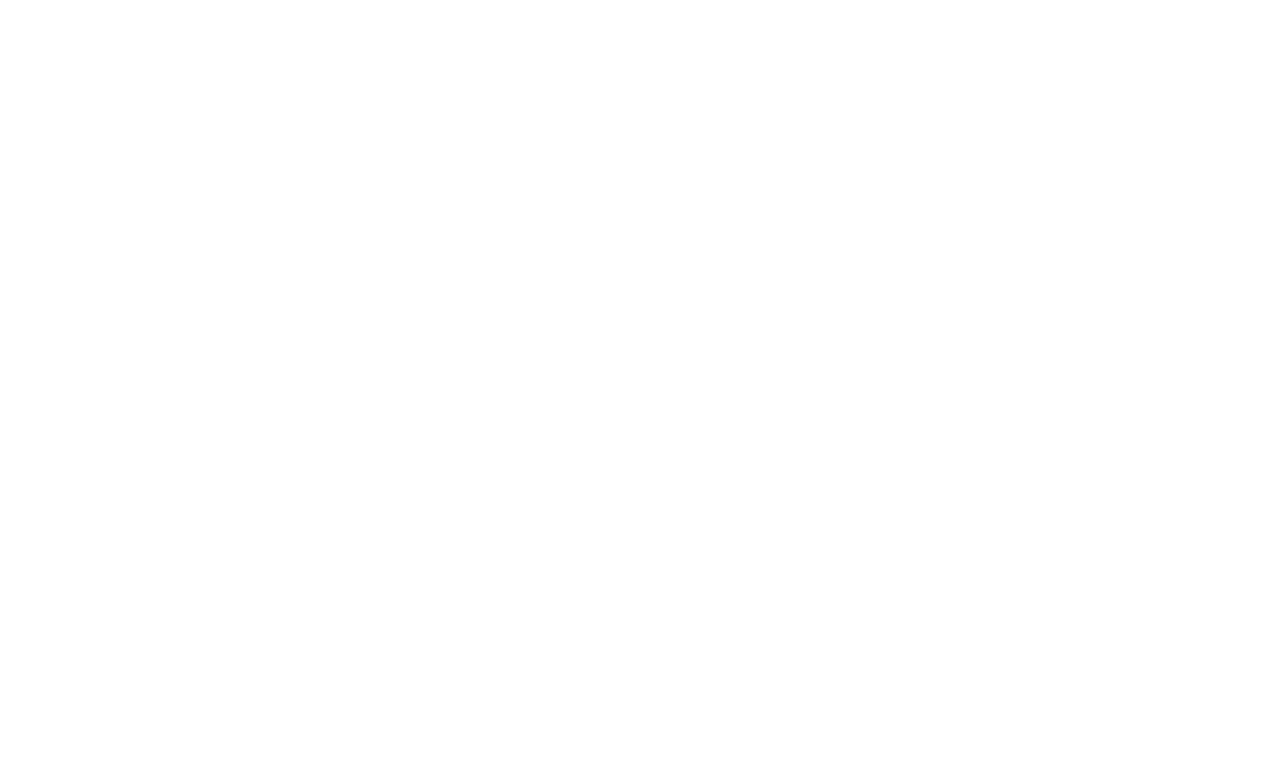
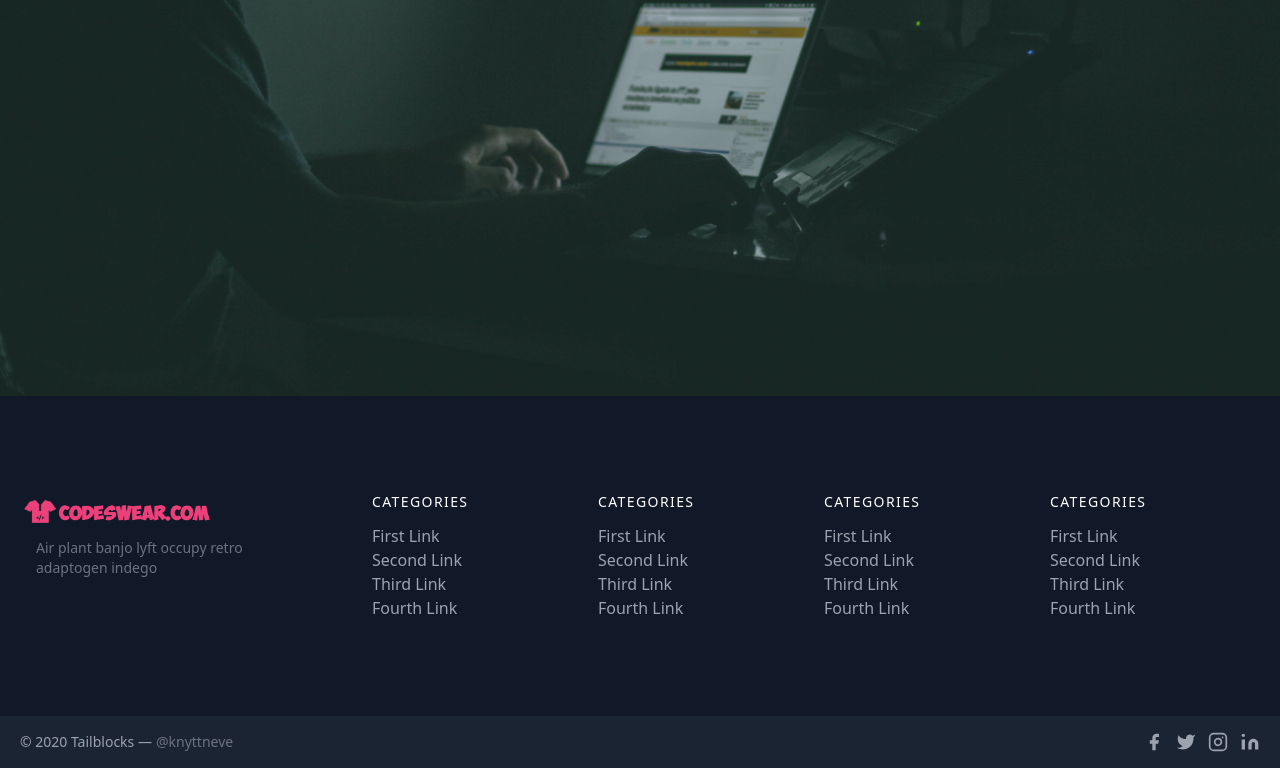
Before and after one commit to mrakib007/next-js-learning, a Next.js app in the folder codeswear/: page / in a window 1280 px wide. Shown: the part 495-1263 px from the top of the page. Before the commit the page ends 800 px from the top, so only its background shows below. Built offline with nearby package versions, Linux system fonts and the light colour scheme.

Commit message:
Adding footer and navbar

```diff
--- /dev/null
+++ b/codeswear/components/Footer.js
@@ -0,0 +1,174 @@
+import Image from "next/image";
+import Link from "next/link";
+import React from "react";
+
+const Footer = () => {
+  return (
+    <div>
+      <footer className="text-gray-400 bg-gray-900 body-font">
+        <div className="container px-5 py-24 mx-auto flex md:items-center lg:items-start md:flex-row md:flex-nowrap flex-wrap flex-col">
+          <div className="w-64 flex-shrink-0 md:mx-0 mx-auto text-center md:text-left">
+           <Link href={'/'} className="flex title-font font-medium items-center md:justify-start justify-center text-white">
+              <Image src="/logo.png" alt="" width={200} height={40}/>
+            </Link>
+            <p className="mt-2 text-sm text-gray-500 px-4">
+              Air plant banjo lyft occupy retro adaptogen indego
+            </p>
+          </div>
+          <div className="flex-grow flex flex-wrap md:pl-20 -mb-10 md:mt-0 mt-10 md:text-left text-center">
+            <div className="lg:w-1/4 md:w-1/2 w-full px-4">
+              <h2 className="title-font font-medium text-white tracking-widest text-sm mb-3">
+                CATEGORIES
+              </h2>
+              <nav className="list-none mb-10">
+                <li>
+                  <a className="text-gray-400 hover:text-white">First Link</a>
+                </li>
+                <li>
+                  <a className="text-gray-400 hover:text-white">Second Link</a>
+                </li>
+                <li>
+                  <a className="text-gray-400 hover:text-white">Third Link</a>
+                </li>
+                <li>
+                  <a className="text-gray-400 hover:text-white">Fourth Link</a>
+                </li>
+              </nav>
+            </div>
+            <div className="lg:w-1/4 md:w-1/2 w-full px-4">
+              <h2 className="title-font font-medium text-white tracking-widest text-sm mb-3">
+                CATEGORIES
+              </h2>
+              <nav className="list-none mb-10">
+                <li>
+                  <a className="text-gray-400 hover:text-white">First Link</a>
+                </li>
+                <li>
+                  <a className="text-gray-400 hover:text-white">Second Link</a>
+                </li>
+                <li>
+                  <a className="text-gray-400 hover:text-white">Third Link</a>
+                </li>
+                <li>
+                  <a className="text-gray-400 hover:text-white">Fourth Link</a>
+                </li>
+              </nav>
+            </div>
+            <div className="lg:w-1/4 md:w-1/2 w-full px-4">
+              <h2 className="title-font font-medium text-white tracking-widest text-sm mb-3">
+                CATEGORIES
+              </h2>
+              <nav className="list-none mb-10">
+                <li>
+                  <a className="text-gray-400 hover:text-white">First Link</a>
+                </li>
+                <li>
+                  <a className="text-gray-400 hover:text-white">Second Link</a>
+                </li>
+                <li>
+                  <a className="text-gray-400 hover:text-white">Third Link</a>
+                </li>
+                <li>
+                  <a className="text-gray-400 hover:text-white">Fourth Link</a>
+                </li>
+              </nav>
+            </div>
+            <div className="lg:w-1/4 md:w-1/2 w-full px-4">
+              <h2 className="title-font font-medium text-white tracking-widest text-sm mb-3">
+                CATEGORIES
+              </h2>
+              <nav className="list-none mb-10">
+                <li>
+                  <a className="text-gray-400 hover:text-white">First Link</a>
+                </li>
+                <li>
+                  <a className="text-gray-400 hover:text-white">Second Link</a>
+                </li>
+                <li>
+                  <a className="text-gray-400 hover:text-white">Third Link</a>
+                </li>
+                <li>
+                  <a className="text-gray-400 hover:text-white">Fourth Link</a>
+                </li>
+              </nav>
+            </div>
+          </div>
+        </div>
+        <div className="bg-gray-800 bg-opacity-75">
+          <div className="container mx-auto py-4 px-5 flex flex-wrap flex-col sm:flex-row">
+            <p className="text-gray-400 text-sm text-center sm:text-left">
+              © 2020 Tailblocks —
+              <a
+                href="https://twitter.com/knyttneve"
+                rel="noopener noreferrer"
+                className="text-gray-500 ml-1"
+                target="_blank"
+              >
+                @knyttneve
+              </a>
+            </p>
+            <span className="inline-flex sm:ml-auto sm:mt-0 mt-2 justify-center sm:justify-start">
+              <a className="text-gray-400">
+                <svg
+                  fill="currentColor"
+                  stroke-linecap="round"
+                  stroke-linejoin="round"
+                  stroke-width="2"
+                  className="w-5 h-5"
+                  viewBox="0 0 24 24"
+                >
+                  <path d="M18 2h-3a5 5 0 00-5 5v3H7v4h3v8h4v-8h3l1-4h-4V7a1 1 0 011-1h3z"></path>
+                </svg>
+              </a>
+              <a className="ml-3 text-gray-400">
+                <svg
+                  fill="currentColor"
+                  stroke-linecap="round"
+                  stroke-linejoin="round"
+                  stroke-width="2"
+                  className="w-5 h-5"
+                  viewBox="0 0 24 24"
+                >
+                  <path d="M23 3a10.9 10.9 0 01-3.14 1.53 4.48 4.48 0 00-7.86 3v1A10.66 10.66 0 013 4s-4 9 5 13a11.64 11.64 0 01-7 2c9 5 20 0 20-11.5a4.5 4.5 0 00-.08-.83A7.72 7.72 0 0023 3z"></path>
+                </svg>
+              </a>
+              <a className="ml-3 text-gray-400">
+                <svg
+                  fill="none"
+                  stroke="currentColor"
+                  stroke-linecap="round"
+                  stroke-linejoin="round"
+                  stroke-width="2"
+                  className="w-5 h-5"
+                  viewBox="0 0 24 24"
+                >
+                  <rect width="20" height="20" x="2" y="2" rx="5" ry="5"></rect>
+                  <path d="M16 11.37A4 4 0 1112.63 8 4 4 0 0116 11.37zm1.5-4.87h.01"></path>
+                </svg>
+              </a>
+              <a className="ml-3 text-gray-400">
+                <svg
+                  fill="currentColor"
+                  stroke="currentColor"
+                  stroke-linecap="round"
+                  stroke-linejoin="round"
+                  stroke-width="0"
+                  className="w-5 h-5"
+                  viewBox="0 0 24 24"
+                >
+                  <path
+                    stroke="none"
+                    d="M16 8a6 6 0 016 6v7h-4v-7a2 2 0 00-2-2 2 2 0 00-2 2v7h-4v-7a6 6 0 016-6zM2 9h4v12H2z"
+                  ></path>
+                  <circle cx="4" cy="4" r="2" stroke="none"></circle>
+                </svg>
+              </a>
+            </span>
+          </div>
+        </div>
+      </footer>
+    </div>
+  );
+};
+
+export default Footer;
--- /dev/null
+++ b/codeswear/components/Navbar.js
@@ -0,0 +1,25 @@
+import Image from "next/image";
+import React from "react";
+
+const Navbar = () => {
+  return (
+    <div className="flex justify-between">
+      <div className="logo">
+        <Image width={200} height={40} src={"/logo.png"} />
+      </div>
+      <div className="nav">
+        <ul className="flex items-center">
+          <li>TShirts</li>
+          <li>Hoodies</li>
+          <li>Stickers</li>
+          <li>Mugs</li>
+        </ul>
+      </div>
+      <div className="cart">
+        <button>Cart</button>
+      </div>
+    </div>
+  );
+};
+
+export default Navbar;
--- a/codeswear/pages/index.js
+++ b/codeswear/pages/index.js
@@ -1,6 +1,8 @@
 import Image from 'next/image'
 import { Inter } from 'next/font/google'
 import Head from 'next/head'
+import Footer from '@/components/Footer'
+import Navbar from '@/components/Navbar'
 
 const inter = Inter({ subsets: ['latin'] })
 
@@ -12,9 +14,12 @@
         <meta name='description' content="CodesWear.come - Wear The Code." />
         <link rel="icon" href="logo.png" />
       </Head>
-      <div className="mx-4 bg-black">
-        this is codesWear
+
+      <Navbar/>
+      <div>
+        <img src="photo1.jpg" alt="" srcset="" />
       </div>
+      <Footer/>
     </div>
   )
 }
```
